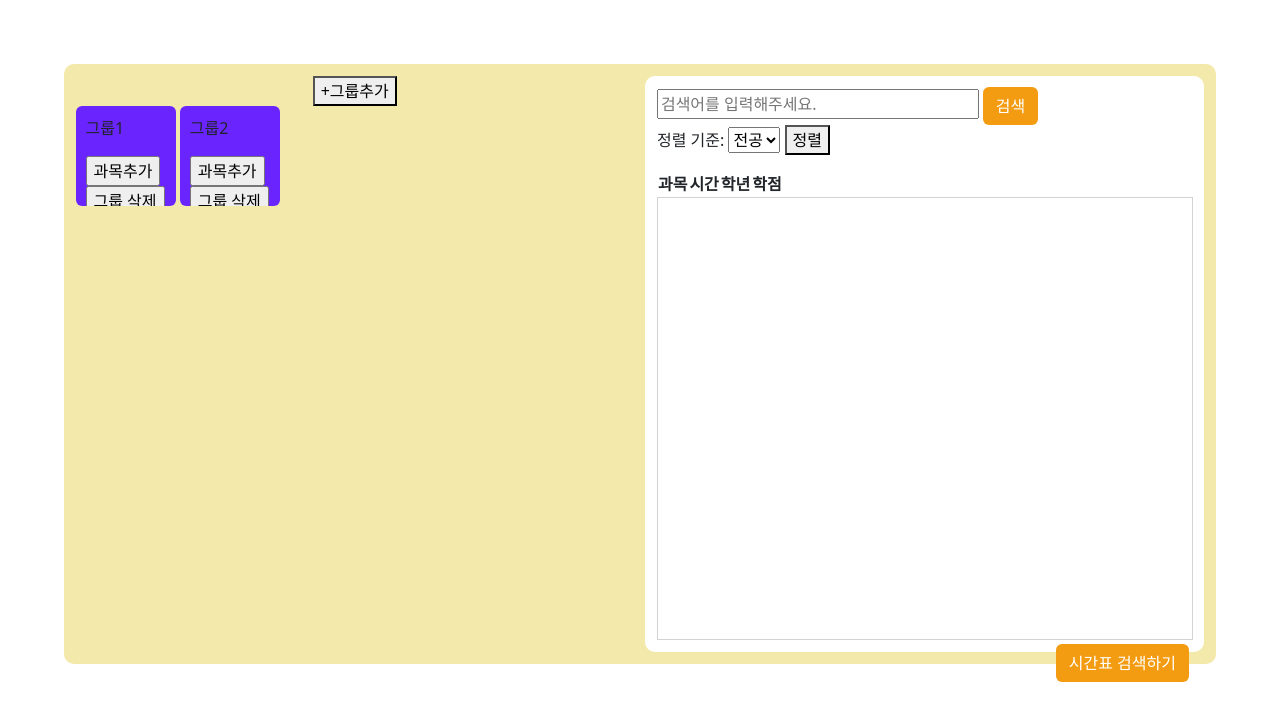
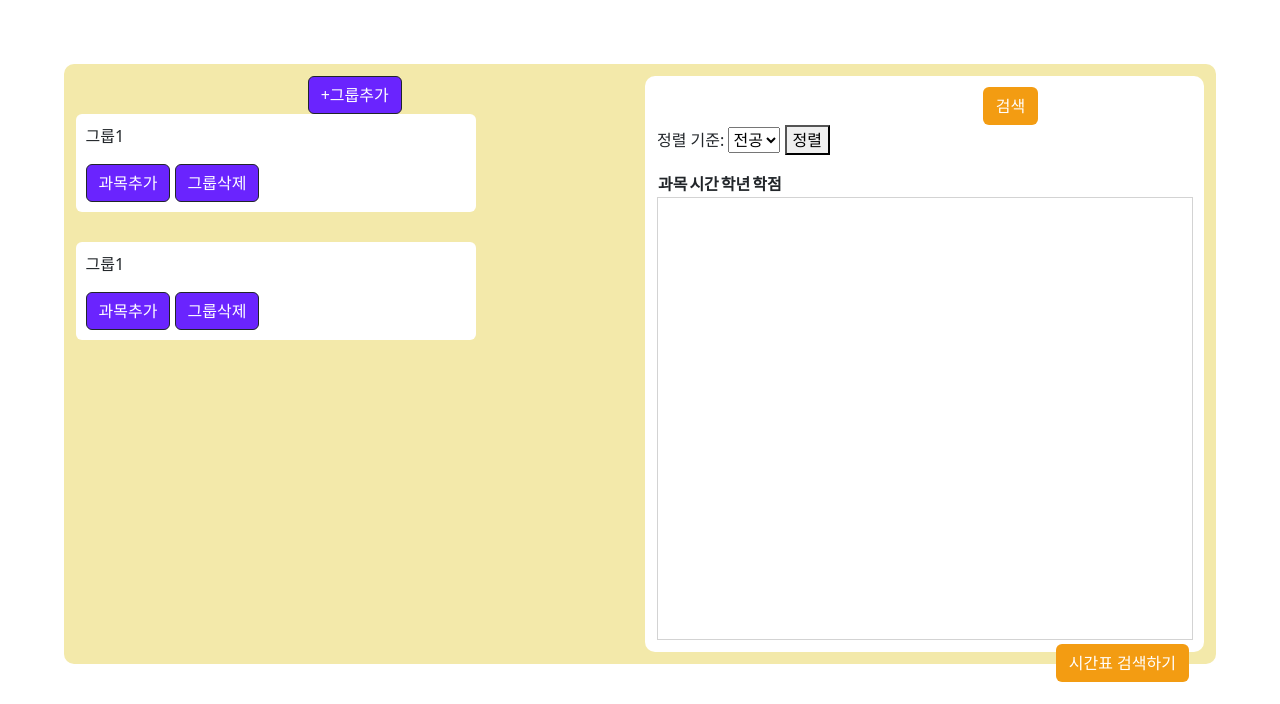
Before and after one commit to HICC-Presentation-Contest/O5, a Django app: template Project/my_time_table_page/templates/my_time_table_page/makingNewTimeTable.html in a window 1280 px wide. Shown: the part 80-784 px from the top of the page. Run offline with Django 3.2, Linux system fonts and the light colour scheme; the template is opened without the code that fills it, so the values that code supplies are empty.

Commit message:
FIX: 디자인 수정

```diff
--- a/Project/my_time_table_page/static/css/makingNewTimeTable.css
+++ b/Project/my_time_table_page/static/css/makingNewTimeTable.css
@@ -53,6 +53,7 @@ display: flex;
 justify-content: center;
 align-items: center;
 }
+
 .original {
 display: inline-block;
 vertical-align: middle;
@@ -60,12 +61,15 @@ box-sizing: border-box;
 border-radius: 6px;
 margin-bottom:30px;
 padding: 10px;
-width: 100px;
-height: 100px;
-background-color: #6A24FE;
+width: 400px;
+background-color: #FFFFFF;
 overflow: hidden; //original끼리 서로 영역 침범 하지 않도록 영역 지정
 }
 .preset {
 margin-top: 10px;
 padding: 10px;
+text-align: inline-block;
 }
+#btn{
+background-color: #6A24FE;
+}
--- a/Project/my_time_table_page/static/js/makingNewTimeTable.js
+++ b/Project/my_time_table_page/static/js/makingNewTimeTable.js
@@ -52,13 +52,13 @@ function add_group() {
     div.setAttribute('data-group', groupNumber);
     div.innerHTML = `
         <div class="preset" style="display:none">
-            <input type="text" name="test1" value="" style="width:100px">
-            <input type="button" value="삭제" onclick="remove_item(this)">
-        </div>
+             <input type="text" name="test1" value="" style="width:100px">
+             <button type="button" id="btn" class="btn btn-dark btn-sm" onclick="remove_item(this)">X</button>
+             </div>
         <div class="groupRow">
-            <p>그룹${groupNumber}</p>
-            <input type="button" value="과목추가" onclick="add_item(this.parentNode.parentNode)">
-            <input type="button" value="그룹 삭제" onclick="remove_group(this.parentNode.parentNode)">
+             <p>그룹${groupNumber}</p>
+             <button type="button" id="btn" class="btn btn-dark" onclick="add_item(this.parentNode.parentNode)">과목추가</button>
+             <button type="button" id="btn" class="btn btn-dark" onclick="remove_group(this.parentNode.parentNode)">그룹삭제</button>
         </div>
     `;
     field.appendChild(div);
@@ -164,14 +164,8 @@ function displayTimetable() {
 }
 
 // resultBox에 요소 넣기
-function pushClassData(textList)
-{
-    a = document.createElement("DIV");
-    a.innerHTML = textList[0][2]
-    document.getElementById("resultBox").appendChild(a)
-}
-
-
+var textList = [['0', '교양과(서울)', '예술학과', '교선', '예술과디자인', '002056-1', '미술의이해\n(COMPREHENSION OF ART)', 'C506', '3', '10/20/30/40/50', '55', '20', '비공학', '전영백', '화789', '미술대 수강불가/강의요원 여서영 ', '공통교양\n(서울)', '예술과디자인'],
+    ['0', '교양과(서울)', '예술학과', '교선', '예술과디자인', '002056-2', '미술의이해\n(COMPREHENSION OF ART)', 'C807', '3', '10/20/30/40/50', '47', '20', '공학', '손수연', '화789', '미술대 수강불가 ', '공통교양\n(서울)', '예술과디자인']]
 function pushClassData(textData) {
   var a = document.createElement("div");
   a.innerHTML = '<div class="result">' +
@@ -187,7 +181,6 @@ function displayTextList() {
     pushClassData(textList[i]);
   }
 }
-
 
 function sendingData(inp) { //inp는 input객체
 
@@ -213,19 +206,19 @@ function sendingData(inp) { //inp는 input객체
         }
     });
 }
-textList = [['0', '교양과(서울)', '예술학과', '교선', '예술과디자인', '002056-1', '미술의이해\n(COMPREHENSION OF ART)', 'C506', '3', '10/20/30/40/50', '55', '20', '비공학', '전영백', '화789', '미술대 수강불가/강의요원 여서영 ', '공통교양\n(서울)', '예술과디자인'], ['0', '교양과(서울)', '예술학과', '교선', '예술과디자인', '002056-2', '미술의이해\n(COMPREHENSION OF ART)', 'C807', '3', '10/20/30/40/50', '47', '20', '공학', '손수연', '화789', '미술대 수강불가 ', '공통교양\n(서울)', '예술과디자인']]
 
-function dataSearch() {
+
+function submitCheck(event) {
     //submit될 때 페이지 리로드 방지
     //event.preventDefault();
-    var timeTableQuery = document.getElementById("autoInput").innerHTML;
+    var timeTableQuery = document.getElementById("autoInput").value;
 
     //출발지 도착지형식이 참이면 백으로 출발지 도착지 보내기
 
         //결과경로창 보이게끔
 
     $.ajax({
-        url: 'querySubmit',
+        url: 'query_submit',
         type: 'POST',
         data: {
             'time_table_query': timeTableQuery,
@@ -241,7 +234,7 @@ function dataSearch() {
 
             $("#mySpinner").hide();
             // textList = data;
-            displayTextList()
+            pushClassData(textList)
         },
 
     });
--- a/Project/my_time_table_page/templates/my_time_table_page/makingNewTimeTable.html
+++ b/Project/my_time_table_page/templates/my_time_table_page/makingNewTimeTable.html
@@ -39,7 +39,7 @@
     <div id = "makingTimeTableBox_InnerTimeTable" class="w-50">
 
         <div class="btnWrap">
-            <button onclick="add_group()">+그룹추가</button>
+            <button id="btn" class="btn btn-dark" onclick="add_group()">+그룹추가</button>
         </div>
 
             <!-- 박스 추가되는 영역 -->
@@ -49,25 +49,25 @@
                 <div class="original" data-group="1">
                     <div class="preset" style="display:none">
                         <input type="text" name="test1" value="" style="width:100px">
-                        <input type="button" value="삭제" onclick="remove_item(this)">
+                        <button type="button" id="btn" class="btn btn-dark btn-sm" onclick="remove_item(this)">X</button>
                     </div>
                     <!-- 그룹 행 -->
                     <div class="groupRow">
                         <p>그룹1</p>
-                        <input type="button" value="과목추가" onclick="add_item(this.parentNode.parentNode)">
-
-                        <input type="button" value="그룹 삭제" onclick="remove_group(this.parentNode.parentNode)">
+                        <button type="button" id="btn" class="btn btn-dark" onclick="add_item(this.parentNode.parentNode)">과목추가</button>
+                        <button type="button" id="btn" class="btn btn-dark" onclick="remove_group(this.parentNode.parentNode)">그룹삭제</button>
                     </div>
                 </div>
                 <div class="original" data-group="2">
                     <div class="preset" style="display:none">
-                        <input type="text" name="test1" value="" style="width:100px">
-                        <input type="button" value="삭제" onclick="remove_item(this)">
+                        <input type="text" name="test2" value="" style="width:100px">
+                        <button type="button" id="btn" class="btn btn-dark btn-sm" onclick="remove_item(this)">X</button>
                     </div>
+                    <!-- 그룹 행 -->
                     <div class="groupRow">
-                        <p>그룹2</p>
-                        <input type="button" value="과목추가" onclick="add_item(this.parentNode.parentNode)">
-                        <input type="button" value="그룹 삭제" onclick="remove_group(this.parentNode.parentNode)">
+                        <p>그룹1</p>
+                        <button type="button" id="btn" class="btn btn-dark" onclick="add_item(this.parentNode.parentNode)">과목추가</button>
+                        <button type="button" id="btn" class="btn btn-dark" onclick="remove_group(this.parentNode.parentNode)">그룹삭제</button>
                     </div>
                 </div>
             </div>
@@ -80,10 +80,9 @@
 
             <div style="width: 60%" class="autocomplete">
 <!--                <input id ="autoInput" class="w-100" type="text" placeholder="검색어를 입력해주세요." onkeyup="sendingData(this);" autocomplete="off"> -->
-                <input id ="autoInput" class="w-100" type="text" placeholder="검색어를 입력해주세요." autocomplete="off">
             </div>
             <div >
-                 <button id = "searchButton" type="button" class="btn " onclick="dataSearch()">검색</button>
+                 <button id = "searchButton" type="button" class="btn " onclick="displayTextList()">검색</button>
             </div>
         </div>
         <title>시간표 정렬</title>
@@ -114,8 +113,6 @@
         </div>
     </div>
         </div>
-    <script  src="http://code.jquery.com/jquery-latest.min.js"></script>
-    <script src = "../../static/js/makingNewTimeTable.js"></script>
-
 </body>
+<script src = "../../static/js/makingNewTimeTable.js"></script>
 </html>
--- a/Project/my_time_table_page/urls.py
+++ b/Project/my_time_table_page/urls.py
@@ -4,6 +4,5 @@ from . import views
 
 urlpatterns = [
     path('', views.my_time_table_page, name='my_time_table_page'),
-    path('makingNewTimeTable', views.making_new_time_table_page, name='making_new_time_table_page'),
-    path('querySubmit', views.class_list_collect, name='class_list_collect'),
+    path('makingNewTimeTable', views.making_new_time_table_page, name='making_new_time_table_page')
 ]
```
Also changed, not shown: Project/my_time_table_page/all_list_crawling.py (+2 -7 lines), Project/my_time_table_page/templates/my_time_table_page/resultview.html (added, +27 -0 lines), Project/my_time_table_page/views.py (+0 -10 lines).
